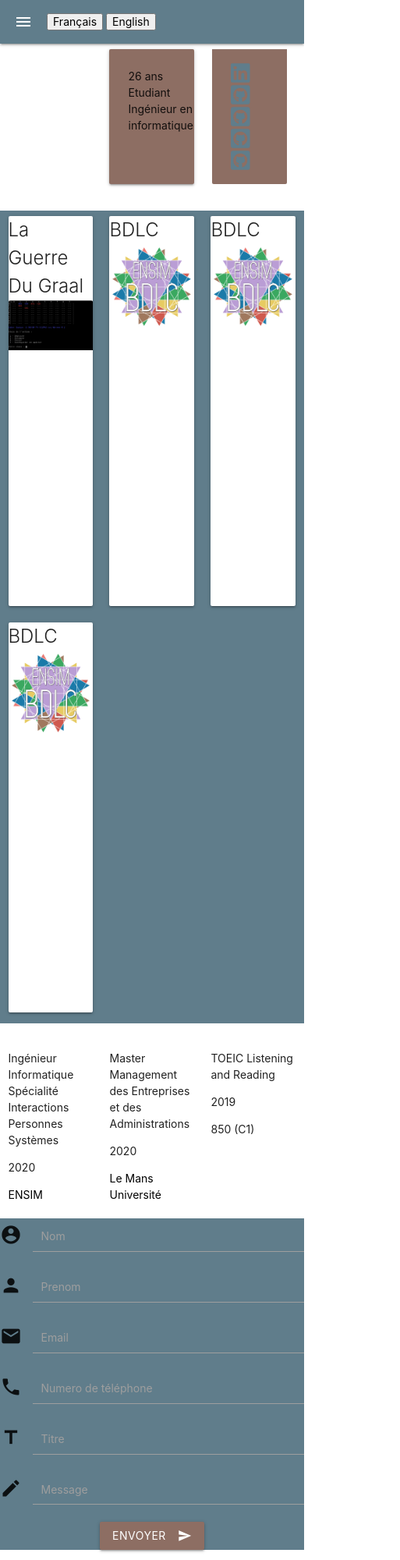
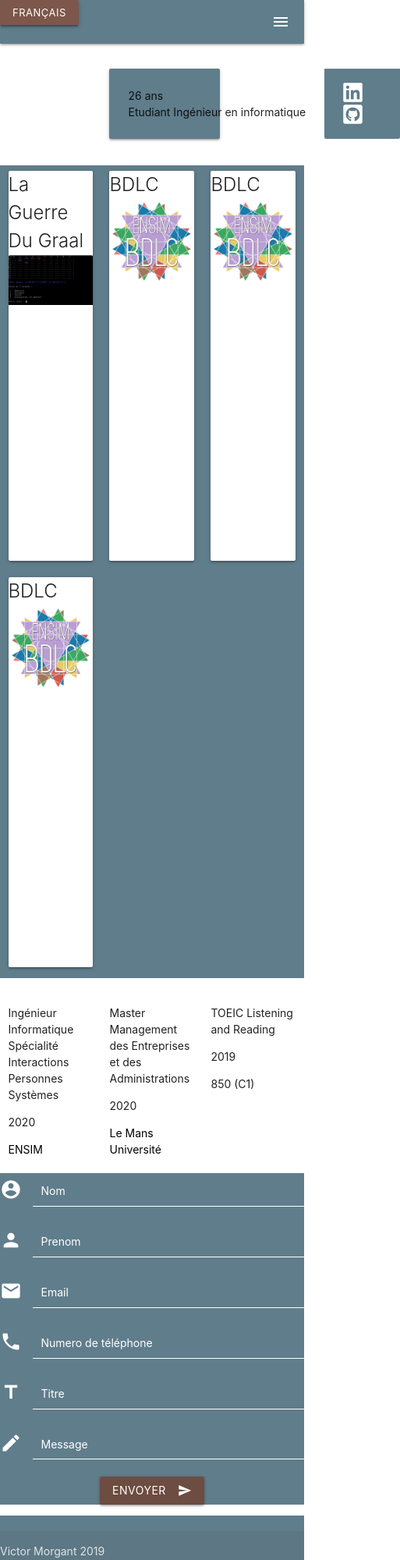
Before and after one commit to Vmorgant/portfolio, a plain HTML site: page index.html in a window 390 px wide. Shown: the top 2000 px of the page at 78% size, 513 px wide, since content can reach past the window. Drawn offline with nearby package versions, Linux system fonts and the light colour scheme.

Commit message:
changing color+ right side menu on mobile+ collapse language button

```diff
--- a/css/style.css
+++ b/css/style.css
@@ -8,7 +8,6 @@
 
 body {
     display: flex;
-    min-height: 100vh;
     flex-direction: column;
 }
 
@@ -23,3 +22,16 @@ main {
 a {
     color: black;
 }
+
+#presentation {
+    margin-top: 3vh;
+}
+
+.card-content {
+    white-space: nowrap;
+    margin: auto;
+}
+
+.card-image {
+    height: auto;
+}
--- a/display.json
+++ b/display.json
@@ -19,7 +19,7 @@
     "project": "My Project",
     "contact": "Contact Me",
     "age": "26 years old",
-    "job": "Computer Engineer Student",
+    "job": "Student in engineering computing",
     "ensim": "Computer Engineer specialized in Human Computer Interaction",
     "master": "Master of Business and Administration Management",
     "lastname": "Last Name",
--- a/index.html
+++ b/index.html
@@ -50,7 +50,6 @@
                 .then(response => response.json()).then(projects => {
                     for (project in projects.projects) {
                         let newContent = generateCard(projects.projects[project], lang);
-                        console.log(newContent);
                         let newNode = document.createElement("div");
                         newNode.innerHTML = newContent;
                         projectSection.appendChild(newNode);
@@ -64,7 +63,17 @@
             fetch("display.json")
                 .then(response => response.json()).then(display =>
                 $('.translate').click(function () {
-                    let lang = $(this).attr('id');
+                    var $this = $(this);
+                    let lang;
+                    $this.toggleClass('translate');
+                    if ($this.hasClass('translate')) {
+                        $this.text('English');
+                        lang = 'en';
+                    } else {
+                        $this.text('Français');
+                        lang = 'fr';
+                    }
+                    console.log(lang);
                     listProject(lang);
                     $('.text').each(function (index, item) {
                         $(this).text(display[lang][$(this).attr('key')]);
@@ -85,31 +94,29 @@
         <li><a class="text" href="#contact" key="contact" title="contact">Me contacter</a>
         </li>
     </ul>
-    <button class="translate" id="fr">Français</button>
-    <button class="translate" id="en">English</button>
+    <button class="translate waves-effect waves-light btn-small" id="fr">Français</button>
+
     <ul class="sidenav" id="nav-mobile">
         <li><a href="#">Navbar Link</a></li>
     </ul>
-    <a class="sidenav-trigger" data-target="nav-mobile" href="#"><i class="material-icons">menu</i></a>
+    <a class="sidenav-trigger right" data-target="nav-mobile" href="#"><i class="material-icons">menu</i></a>
 </nav>
 <body>
 <main>
-    <section class="row" id="presentation" style=" display: flex">
-        <div class="col s4 offset-s4 ">
-            <div class="card horizontal brown lighten-1">
-                <div class="card-image ">
+    <section class="row" id="presentation">
+        <div class="col s5 offset-s4 ">
+            <div class="card horizontal blue-grey">
+                <div class="card-image fixed ">
                     <img src="img/profile.JPG">
                 </div>
                 <div class="card-content ">
                     <p class="text" key="age">26 ans</p>
-                    <p class="text" key="job">Etudiant Ingénieur en informatique</p>
+                    <span class="text" key="job">Etudiant Ingénieur en informatique</span>
                 </div>
-                <div class="card-action">
-                    <a href="https://www.linkedin.com/in/victor-morgant/"><i class="fab fa-linkedin fa-2x"></i></a>
-                    <a href="https://github.com/Vmorgant/"><i class="fab fa-github-square fa-2x"></i></a>
-                    <a href=""><i class="fab fa-github-square fa-2x"></i></a>
-                    <a href=""><i class="fab fa-github-square fa-2x"></i></a>
-                    <a href=""><i class="fab fa-github-square fa-2x"></i></a>
+                <div class="card-action ">
+                    <a href="https://www.linkedin.com/in/victor-morgant/"><i
+                            class="fab fa-linkedin fa-2x white-text"></i></a>
+                    <a href="https://github.com/Vmorgant/"><i class="fab fa-github-square fa-2x white-text"></i></a>
                 </div>
             </div>
         </div>
@@ -139,32 +146,32 @@
         <div class="col s12">
             <form action="send.php" method="POST" onsubmit="alert('Votre Message a bien été envoyé')">
                 <div class="input-field col s6">
-                    <i class="material-icons prefix">account_circle</i>
+                    <i class="material-icons prefix white-text">account_circle</i>
                     <input class="validate" id="nom" name="nom" required type="text">
                     <label class="text" for="nom" key="lastname">Nom</label>
                 </div>
                 <div class="input-field col s6">
-                    <i class="material-icons prefix">person</i>
+                    <i class="material-icons prefix white-text">person</i>
                     <input class="validate" id="prenom" name="prenom" required type="text">
                     <label class="text" for="prenom" key="firstname">Prenom</label>
                 </div>
                 <div class="input-field col s6">
-                    <i class="material-icons prefix">email</i>
+                    <i class="material-icons prefix white-text">email</i>
                     <input class="validate" id="email" name="email" required type="email">
                     <label for="email">Email</label>
                 </div>
                 <div class="input-field col s6">
-                    <i class="material-icons prefix">phone</i>
+                    <i class="material-icons prefix white-text">phone</i>
                     <input class="validate" id="telephone" name="telephone" type="tel">
                     <label class="text" for="telephone" key="phone">Numero de téléphone</label>
                 </div>
                 <div class="input-field col s12">
-                    <i class="material-icons prefix">title</i>
+                    <i class="material-icons prefix white-text">title</i>
                     <input class="validate" id="titre" name="titre" required type="text">
                     <label class="text" for="titre" key="title">Titre</label>
                 </div>
                 <div class="input-field col s12">
-                    <i class="material-icons prefix">mode_edit</i>
+                    <i class="material-icons prefix white-text">mode_edit</i>
                     <textarea class="materialize-textarea" id="message" name="message" required></textarea>
                     <label for="message">Message</label>
                 </div>
--- a/sass/components/_variables.scss
+++ b/sass/components/_variables.scss
@@ -37,7 +37,7 @@ $primary-color: color("blue-grey", "base") !default;
 $primary-color-light: lighten($primary-color, 15%) !default;
 $primary-color-dark: darken($primary-color, 15%) !default;
 
-$secondary-color: color("brown", "lighten-1") !default;
+$secondary-color: color("brown", "darken-1") !default;
 $success-color: color("green", "base") !default;
 $error-color: color("red", "base") !default;
 $link-color: color("shades", "white") !default;
@@ -163,7 +163,7 @@ $dropdown-item-height: 50px !default;
 
 // Text Inputs + Textarea
 $input-height: 3rem !default;
-$input-border-color: color("grey", "base") !default;
+$input-border-color: color("shades", "white") !default;
 $input-border: 1px solid $input-border-color !default;
 $input-background: #fff !default;
 $input-error-color: $error-color !default;
```
Also changed, not shown: sass/materialize.css, 1 other file.
